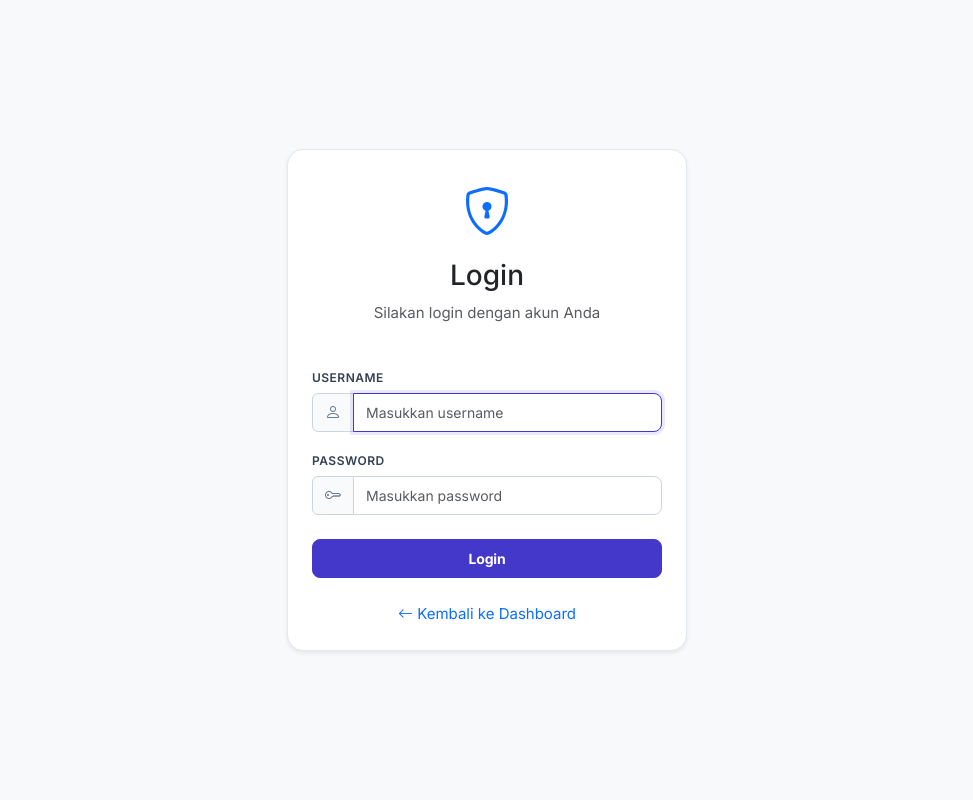
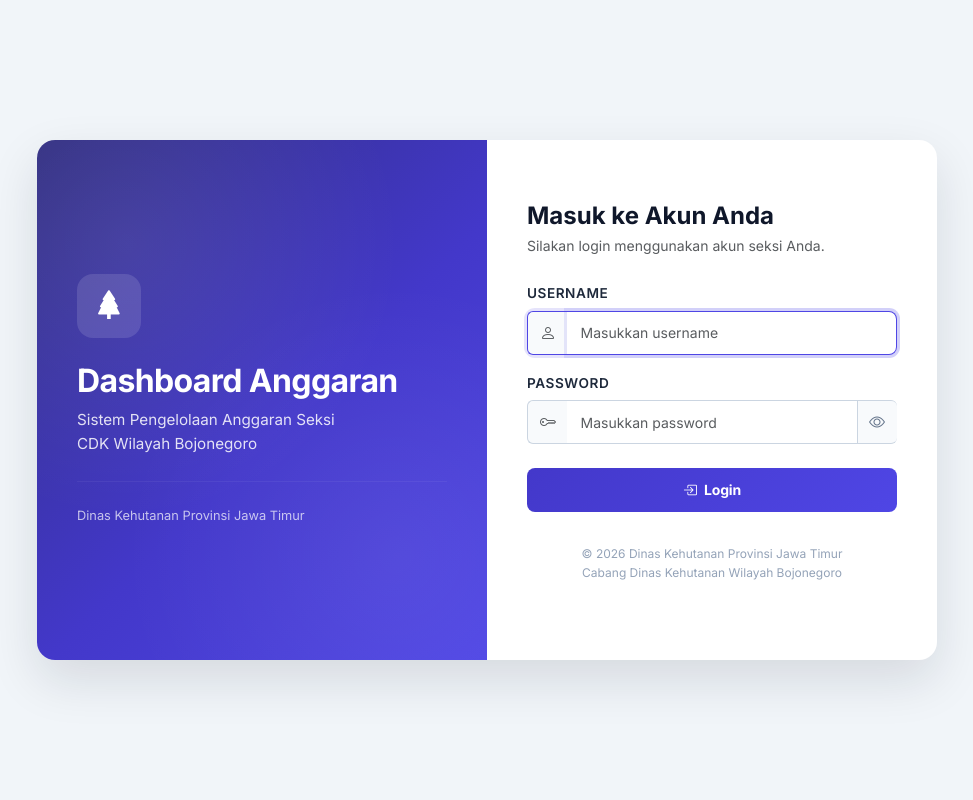
Before and after one commit to adhito-nugroho/dashboard, a PHP site: page /dev/login in a window 1280 px wide. Shown: the whole page, without its empty margins (153-1126 px from the left). Run offline with PHP 8.4, Linux system fonts and the light colour scheme.

Commit message:
update aplikasi

```diff
--- a/views/auth/login.php
+++ b/views/auth/login.php
@@ -3,52 +3,199 @@
 <head>
     <meta charset="UTF-8">
     <meta name="viewport" content="width=device-width, initial-scale=1.0">
-    <title><?= htmlspecialchars($pageTitle ?? 'Login Admin') ?></title>
-    <!-- Bootstrap 5 CSS -->
+    <title>Login - Dashboard Anggaran CDK Bojonegoro</title>
     <link href="https://cdn.jsdelivr.net/npm/bootstrap@5.3.2/dist/css/bootstrap.min.css" rel="stylesheet"
         integrity="sha384-T3c6CoIi6uLrA9TneNEoa7RxnatzjcDSCmG1MXxSR1GAsXEV/Dwwykc2MPK8M2HN" crossorigin="anonymous">
-    <!-- Bootstrap Icons -->
     <link rel="stylesheet" href="https://cdn.jsdelivr.net/npm/bootstrap-icons@1.11.1/font/bootstrap-icons.css">
-    <!-- Custom CSS -->
-    <link rel="stylesheet" href="<?= base_url('css/style.css') ?>">
+    <link rel="stylesheet" href="/css/style.css">
+    <style>
+        :root { --primary: #4f46e5; --primary-dark: #312e81; }
+        body {
+            min-height: 100vh;
+            background: #f1f5f9;
+            display: flex;
+            align-items: center;
+            justify-content: center;
+        }
+        .login-wrapper {
+            width: 100%;
+            max-width: 900px;
+            background: #fff;
+            border-radius: 18px;
+            overflow: hidden;
+            box-shadow: 0 20px 50px rgba(15, 23, 42, 0.12);
+            display: flex;
+            min-height: 520px;
+        }
+        .login-brand-panel {
+            flex: 1;
+            background: linear-gradient(135deg, #312e81 0%, #4338ca 55%, #4f46e5 100%);
+            color: #fff;
+            padding: 2.5rem;
+            display: flex;
+            flex-direction: column;
+            justify-content: center;
+            position: relative;
+        }
+        .login-brand-panel::before {
+            content: '';
+            position: absolute;
+            inset: 0;
+            background-image: radial-gradient(circle at 20% 20%, rgba(255,255,255,0.08) 0%, transparent 50%),
+                               radial-gradient(circle at 80% 80%, rgba(255,255,255,0.06) 0%, transparent 50%);
+        }
+        .login-brand-panel .brand-content { position: relative; z-index: 1; }
+        .login-brand-icon {
+            width: 64px; height: 64px;
+            border-radius: 16px;
+            background: rgba(255,255,255,0.12);
+            display: flex; align-items: center; justify-content: center;
+            font-size: 1.8rem;
+            margin-bottom: 1.5rem;
+        }
+        .login-form-panel {
+            flex: 1;
+            padding: 3rem 2.5rem;
+            display: flex;
+            flex-direction: column;
+            justify-content: center;
+        }
+        .login-form-panel .form-label {
+            font-weight: 600;
+            font-size: 0.85rem;
+            color: #1e293b;
+        }
+        .login-form-panel .input-group-text {
+            background: #f8fafc;
+            border-right: none;
+        }
+        .login-form-panel .form-control {
+            border-left: none;
+            padding: 0.65rem 0.85rem;
+        }
+        .login-form-panel .input-group:focus-within {
+            box-shadow: 0 0 0 3px rgba(79, 70, 229, 0.15);
+            border-radius: 8px;
+        }
+        .login-form-panel .input-group:focus-within .input-group-text,
+        .login-form-panel .input-group:focus-within .form-control {
+            border-color: #4f46e5;
+        }
+        .btn-login {
+            background: linear-gradient(135deg, #4338ca, #4f46e5);
+            border: none;
+            font-weight: 700;
+            padding: 0.7rem;
+            border-radius: 8px;
+            transition: all 0.15s ease;
+        }
+        .btn-login:hover {
+            background: linear-gradient(135deg, #312e81, #4338ca);
+        }
+        .btn-toggle-password {
+            background: #f8fafc;
+            border-left: none;
+            cursor: pointer;
+        }
+        .login-footer-note {
+            font-size: 0.75rem;
+            color: #94a3b8;
+            text-align: center;
+            margin-top: 2rem;
+        }
+        /* Chrome/Edge autofill tidak merusak input */
+        .login-form-panel .form-control:-webkit-autofill,
+        .login-form-panel .form-control:-webkit-autofill:hover,
+        .login-form-panel .form-control:-webkit-autofill:focus {
+            -webkit-box-shadow: 0 0 0 1000px #f8fafc inset;
+            -webkit-text-fill-color: #0f172a;
+            transition: background-color 5000s ease-in-out 0s;
+            caret-color: #0f172a;
+        }
+        @media (max-width: 768px) {
+            .login-wrapper { flex-direction: column; max-width: 420px; min-height: auto; }
+            .login-brand-panel { padding: 1.75rem; text-align: center; }
+            .login-brand-icon { margin: 0 auto 1rem; }
+            .login-form-panel { padding: 2rem 1.75rem; }
+        }
+    </style>
 </head>
-<body class="bg-light">
-    <div class="container d-flex justify-content-center align-items-center vh-100">
-        <div class="card shadow-sm p-4" style="width: 100%; max-width: 400px; border-radius: 12px;">
-            <div class="text-center mb-4">
-                <i class="bi bi-shield-lock text-primary" style="font-size: 3rem;"></i>
-                <h3 class="mt-2">Login</h3>
-                <p class="text-muted">Silakan login dengan akun Anda</p>
+<body>
+    <div class="login-wrapper">
+        <!-- PANEL KIRI: BRANDING -->
+        <div class="login-brand-panel">
+            <div class="brand-content">
+                <div class="login-brand-icon">
+                    <i class="bi bi-tree-fill"></i>
+                </div>
+                <h2 class="fw-bold mb-2" style="letter-spacing:-0.02em;">Dashboard Anggaran</h2>
+                <p class="mb-0" style="opacity:.85;font-size:0.95rem;">
+                    Sistem Pengelolaan Anggaran Seksi<br>
+                    CDK Wilayah Bojonegoro
+                </p>
+                <hr style="border-color: rgba(255,255,255,0.2); margin: 1.5rem 0;">
+                <p class="mb-0" style="opacity:.7;font-size:0.8rem;">
+                    Dinas Kehutanan Provinsi Jawa Timur
+                </p>
+            </div>
+        </div>
+
+        <!-- PANEL KANAN: FORM LOGIN -->
+        <div class="login-form-panel">
+            <div class="mb-4">
+                <h4 class="fw-bold mb-1" style="color:#0f172a;">Masuk ke Akun Anda</h4>
+                <p class="text-muted mb-0" style="font-size:0.875rem;">Silakan login menggunakan akun seksi Anda.</p>
             </div>
 
             <?php if (isset($_SESSION['error'])): ?>
-                <div class="alert alert-danger py-2"><?= htmlspecialchars($_SESSION['error']) ?></div>
+                <div class="alert alert-danger py-2 small mb-3">
+                    <i class="bi bi-exclamation-circle me-1"></i> <?= htmlspecialchars($_SESSION['error']) ?>
+                </div>
                 <?php unset($_SESSION['error']); ?>
             <?php endif; ?>
 
-            <form action="<?= base_url('login') ?>" method="POST">
+            <form action="/login" method="POST">
                 <div class="mb-3">
                     <label class="form-label">Username</label>
                     <div class="input-group">
-                        <span class="input-group-text"><i class="bi bi-person"></i></span>
-                        <input type="text" name="username" class="form-control" placeholder="Masukkan username" required autofocus>
+                        <span class="input-group-text"><i class="bi bi-person text-muted"></i></span>
+                        <input type="text" name="username" class="form-control" placeholder="Masukkan username"
+                               required autofocus autocomplete="username">
                     </div>
                 </div>
                 <div class="mb-4">
                     <label class="form-label">Password</label>
                     <div class="input-group">
-                        <span class="input-group-text"><i class="bi bi-key"></i></span>
-                        <input type="password" name="password" class="form-control" placeholder="Masukkan password" required>
+                        <span class="input-group-text"><i class="bi bi-key text-muted"></i></span>
+                        <input type="password" name="password" id="passwordInput" class="form-control"
+                               placeholder="Masukkan password" required autocomplete="current-password">
+                        <button type="button" class="input-group-text btn-toggle-password" id="btnTogglePassword">
+                            <i class="bi bi-eye" id="iconTogglePassword"></i>
+                        </button>
                     </div>
                 </div>
-                <button type="submit" class="btn btn-primary w-100 py-2 fw-bold">Login</button>
-                <div class="mt-4 text-center">
-                    <a href="<?= base_url() ?>" class="text-decoration-none">
-                        <i class="bi bi-arrow-left"></i> Kembali ke Dashboard
-                    </a>
-                </div>
+                <button type="submit" class="btn btn-login btn-primary w-100 text-white">
+                    <i class="bi bi-box-arrow-in-right me-1"></i> Login
+                </button>
             </form>
+
+            <p class="login-footer-note">
+                © 2026 Dinas Kehutanan Provinsi Jawa Timur<br>
+                Cabang Dinas Kehutanan Wilayah Bojonegoro
+            </p>
         </div>
     </div>
+
+    <script src="https://cdn.jsdelivr.net/npm/bootstrap@5.3.2/dist/js/bootstrap.bundle.min.js"></script>
+    <script>
+        document.getElementById('btnTogglePassword').addEventListener('click', function() {
+            const input = document.getElementById('passwordInput');
+            const icon = document.getElementById('iconTogglePassword');
+            const isPassword = input.type === 'password';
+            input.type = isPassword ? 'text' : 'password';
+            icon.classList.toggle('bi-eye', !isPassword);
+            icon.classList.toggle('bi-eye-slash', isPassword);
+        });
+    </script>
 </body>
 </html>
```
